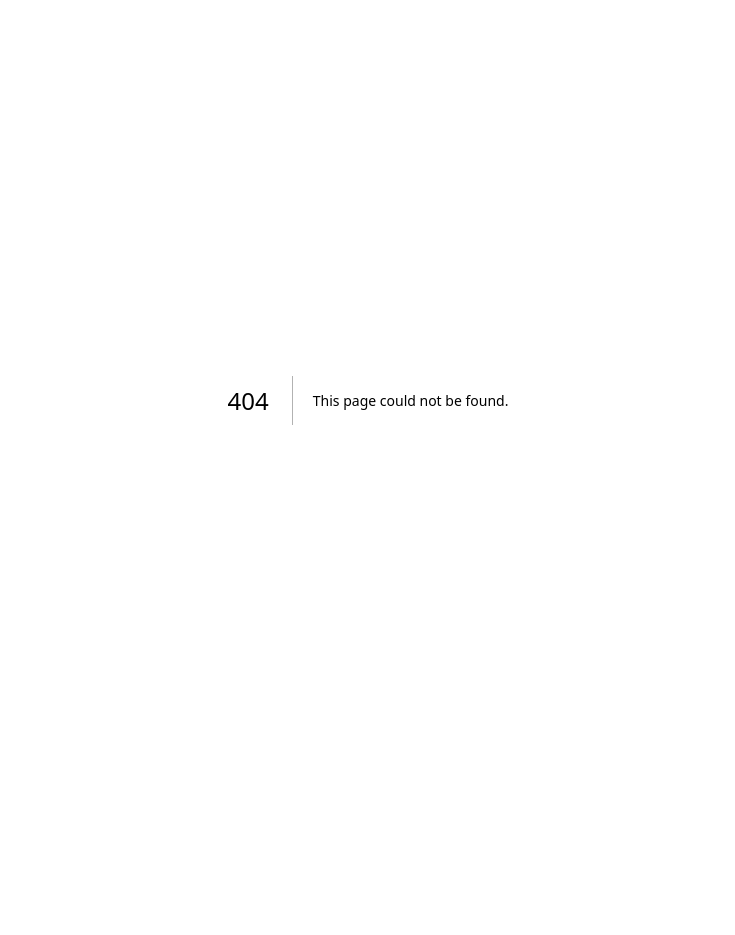
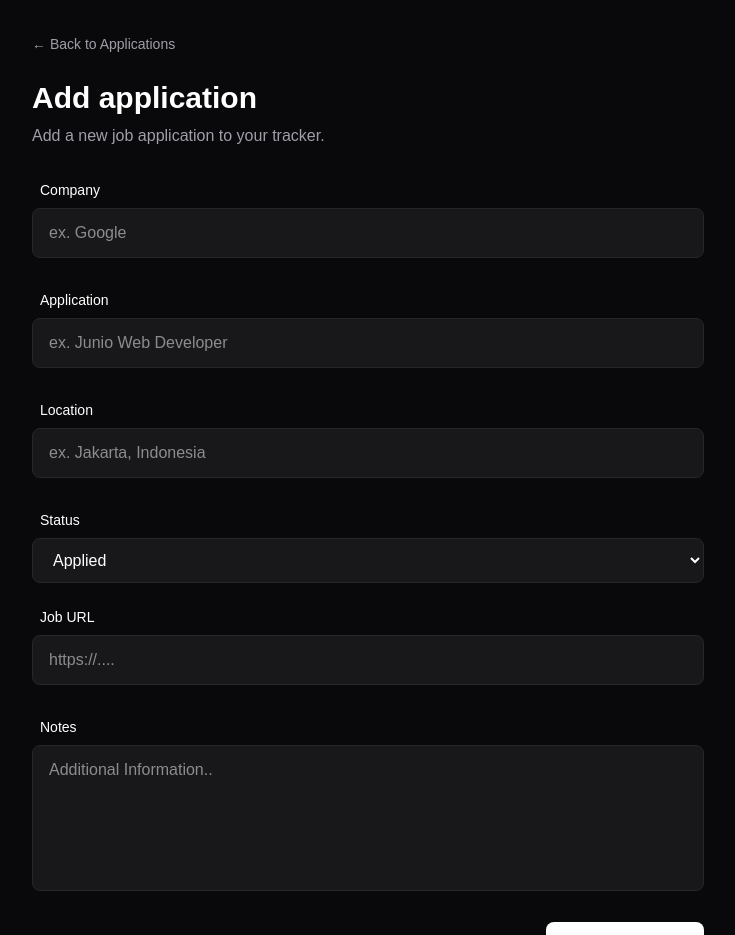
Before and after one commit to yorandi/job-application-tracker, a Next.js app: page /applications/new in a window 1280 px wide. Before the commit this address had no page. Shown: the top 935 px of the page, without its empty margins (272-1007 px from the left). Before the commit the page ends 800 px from the top, so only its background shows below. Built offline with nearby package versions, Linux system fonts and the light colour scheme.

Commit message:
add: form application job

```diff
--- /dev/null
+++ b/app/applications/new/page.tsx
@@ -0,0 +1,157 @@
+"use client";
+import Link from "next/link";
+function handleSubmit(event: React.FormEvent<HTMLFormElement>) {
+  event.preventDefault();
+
+  const formData = new FormData(event.currentTarget);
+
+  const company = formData.get("company");
+  const position = formData.get("position");
+  const location = formData.get("location");
+  const status = formData.get("status");
+  const jobUrl = formData.get("jobUrl");
+  const notes = formData.get("notes");
+
+  console.log({
+    company,
+    position,
+    location,
+    status,
+    jobUrl,
+    notes,
+  });
+}
+
+export default function newApplicationPage(){
+    return (
+        <main className="min-h-screen bg-zinc-950 p-8 text-white">
+            <div className="mx-auto max-w-2xl">
+            <Link
+                href="/applications"
+                className="text-sm text-zinc-400 transition hover:text-white"
+            >
+                &larr; Back to Applications
+            </Link>
+
+            <div className="mt-6">
+                <h2 className="text-3xl font-bold">
+                    Add application
+                </h2>
+                <p className="mt-2 text-zinc-400">
+                    Add a new job application to your tracker.
+                </p>
+            </div>
+                <form
+                onSubmit={handleSubmit}
+                className="mt-8 space-y-6">
+                    <label
+                        htmlFor="company"
+                        className="m-2 block text-sm font-medium"
+                    >
+                        Company
+                    </label>
+                    <input
+                        id="company"
+                        name="company"
+                        type="text"
+                        placeholder="ex. Google"
+                        className="w-full rounded-lg border border-zinc-800 bg-zinc-900 px-4 py-3 outline-none transition focus:border-zinc-600"
+                    />
+
+                    <label
+                        htmlFor="application"
+                        className="m-2 block text-sm font-medium"
+                    >
+                        Application
+                    </label>
+                    <input
+                        id="application"
+                        name="application"
+                        type="text"
+                        placeholder="ex. Junio Web Developer"
+                        className="w-full rounded-lg border border-zinc-800 bg-zinc-900 px-4 py-3 outline-none transition focus:border-zinc-600"
+                    />
+
+                    <label
+                        htmlFor="location"
+                        className="m-2 block text-sm font-medium"
+                    >
+                        Location
+                    </label>
+                    <input
+                        id="location"
+                        name="location"
+                        type="text"
+                        placeholder="ex. Jakarta, Indonesia"
+                        className="w-full rounded-lg border border-zinc-800 bg-zinc-900 px-4 py-3 outline-none transition focus:border-zinc-600"
+                    />
+
+                    <div>
+                        <label
+                            htmlFor="status"
+                            className="m-2 block text-sm font-medium"
+                        >
+                            Status
+                        </label>
+                        <select
+                            id="status"
+                            name="status"
+                            className="w-full rounded-lg border border-zinc-800 bg-zinc-900 px-4 py-3 outline-none transition focus:border-zinc-600"
+                            defaultValue="Applied"
+                        >
+                            <option value="Applied">Applied</option>
+                            <option value="Screening">Screening</option>
+                            <option value="Interview">Interview</option>
+                            <option value="Offer">Offer</option>
+                            <option value="Rejected">Rejected</option>
+                        </select>
+                    </div>
+
+                    <label
+                        htmlFor="jobUrl"
+                        className="m-2 block text-sm font-medium"
+                    >
+                        Job URL
+                    </label>
+                    <input
+                        id="jobUrl"
+                        name="jobUrl"
+                        type="text"
+                        placeholder="https://...."
+                        className="w-full rounded-lg border border-zinc-800 bg-zinc-900 px-4 py-3 outline-none transition focus:border-zinc-600"
+                    />
+                    <div>
+                    <label
+                        htmlFor="notes"
+                        className="m-2 block text-sm font-medium"
+                    >
+                        Notes
+                    </label>
+                    <textarea
+                        id="notes"
+                        name="notes"
+                        rows={5}
+                        placeholder="Additional Information.."
+                        className="w-full resize-none rounded-lg border border-zinc-800 bg-zinc-900 px-4 py-3 outline-none transition focus:border-zinc-600"
+                    />
+                    </div>
+                    <div className="flex justify-end gap-3">
+                        <Link
+                            href="/applications"
+                            className="rounded-lg border-zinc-700 px-5 py-2.5 transition hover:bg-zinc-800"
+                        >
+                            Cancel
+                        </Link>
+
+                        <button
+                            type="submit"
+                            className="rounded-lg bg-white px-5 py-2.5 font-medium text-black transition hover:bg-zinc-200 hover:cursor-pointer"
+                        >
+                            Save Application
+                        </button>
+                    </div>
+                </form>
+            </div>
+        </main>
+    )
+}
--- /dev/null
+++ b/app/applications/page.tsx
@@ -0,0 +1,137 @@
+import Link from "next/link";
+import StatusBadge from "@/components/status-badge";
+
+type ApplicationStatus =
+  | "Applied"
+  | "Screening"
+  | "Interview"
+  | "Offer"
+  | "Rejected";
+
+type Application = {
+  id: number;
+  company: string;
+  position: string;
+  location: string;
+  status: ApplicationStatus;
+  appliedAt: string;
+};
+
+const applications: Application[] = [
+  {
+    id: 1,
+    company: "Google",
+    position: "Junior Software Engineer",
+    location: "Singapore",
+    status: "Interview",
+    appliedAt: "Sep 5, 2026",
+  },
+  {
+    id: 2,
+    company: "Shopee",
+    position: "Backend Developer",
+    location: "Jakarta",
+    status: "Applied",
+    appliedAt: "Sep 3, 2026",
+  },
+  {
+    id: 3,
+    company: "Telkom Indonesia",
+    position: "IT Support",
+    location: "Batam",
+    status: "Screening",
+    appliedAt: "Sep 1, 2026",
+  },
+  {
+    id: 4,
+    company: "GoTo",
+    position: "Junior Engineer",
+    location: "Jakarta",
+    status: "Rejected",
+    appliedAt: "Aug 29, 2026",
+  },
+];
+
+export default function ApplicationsPage() {
+  return (
+    <main className="min-h-screen bg-zinc-950 p-8 text-white">
+      <div className="mx-auto max-w-6xl">
+        <div className="flex items-center justify-between">
+          <div>
+            <h1 className="text-3xl font-bold">
+              Applications
+            </h1>
+
+            <p className="mt-2 text-zinc-400">
+              Manage and track your job applications.
+            </p>
+          </div>
+
+          <Link
+            href="/applications/new"
+            className="rounded-lg bg-white px-4 py-2 font-medium text-black transition hover:bg-zinc-200"
+          >
+            + Add Application
+          </Link>
+        </div>
+
+        <div className="mt-8 overflow-hidden rounded-xl border border-zinc-800">
+          <table className="w-full text-left">
+            <thead className="border-b border-zinc-800 bg-zinc-900">
+              <tr>
+                <th className="px-5 py-3 text-sm text-zinc-400">
+                  Company
+                </th>
+
+                <th className="px-5 py-3 text-sm text-zinc-400">
+                  Position
+                </th>
+
+                <th className="px-5 py-3 text-sm text-zinc-400">
+                  Location
+                </th>
+
+                <th className="px-5 py-3 text-sm text-zinc-400">
+                  Status
+                </th>
+
+                <th className="px-5 py-3 text-sm text-zinc-400">
+                  Applied
+                </th>
+              </tr>
+            </thead>
+
+            <tbody>
+              {applications.map((application) => (
+                <tr
+                  key={application.id}
+                  className="border-b border-zinc-800 last:border-none hover:bg-zinc-900/50"
+                >
+                  <td className="px-5 py-4 font-medium">
+                    {application.company}
+                  </td>
+
+                  <td className="px-5 py-4 text-zinc-300">
+                    {application.position}
+                  </td>
+
+                  <td className="px-5 py-4 text-zinc-400">
+                    {application.location}
+                  </td>
+
+                  <td className="px-5 py-4">
+                    <StatusBadge status={application.status} />
+                  </td>
+
+                  <td className="px-5 py-4 text-zinc-400">
+                    {application.appliedAt}
+                  </td>
+                </tr>
+              ))}
+            </tbody>
+          </table>
+        </div>
+      </div>
+    </main>
+  );
+}
--- a/app/page.tsx
+++ b/app/page.tsx
@@ -1,4 +1,5 @@
 import StatusBadge from "@/components/status-badge";
+import Link from "next/link";
 type Stat =
   {
     title:string;
@@ -90,9 +91,23 @@ export default function Home() {
         </h1>
 
         <nav className="mt-10 space-y-4 text-zinc-400">
-          <p className="text-white">Dashboard</p>
-          <p>Applications</p>
-          <p>Analytics</p>
+          <Link
+          href="/"
+          className="block text-white">
+            Dashboard
+          </Link>
+
+          <Link
+          href="/applications"
+          className="block transition hover:text-white">
+            Applications
+          </Link>
+
+          <Link
+          href="/Analytics"
+          className="block transition hover:text-white">
+            Analytics
+          </Link>
         </nav>
       </aside>
 
@@ -179,8 +194,6 @@ export default function Home() {
             </table>
           </div>
         </div>
-
-
       </section>
     </main>
   );
```
